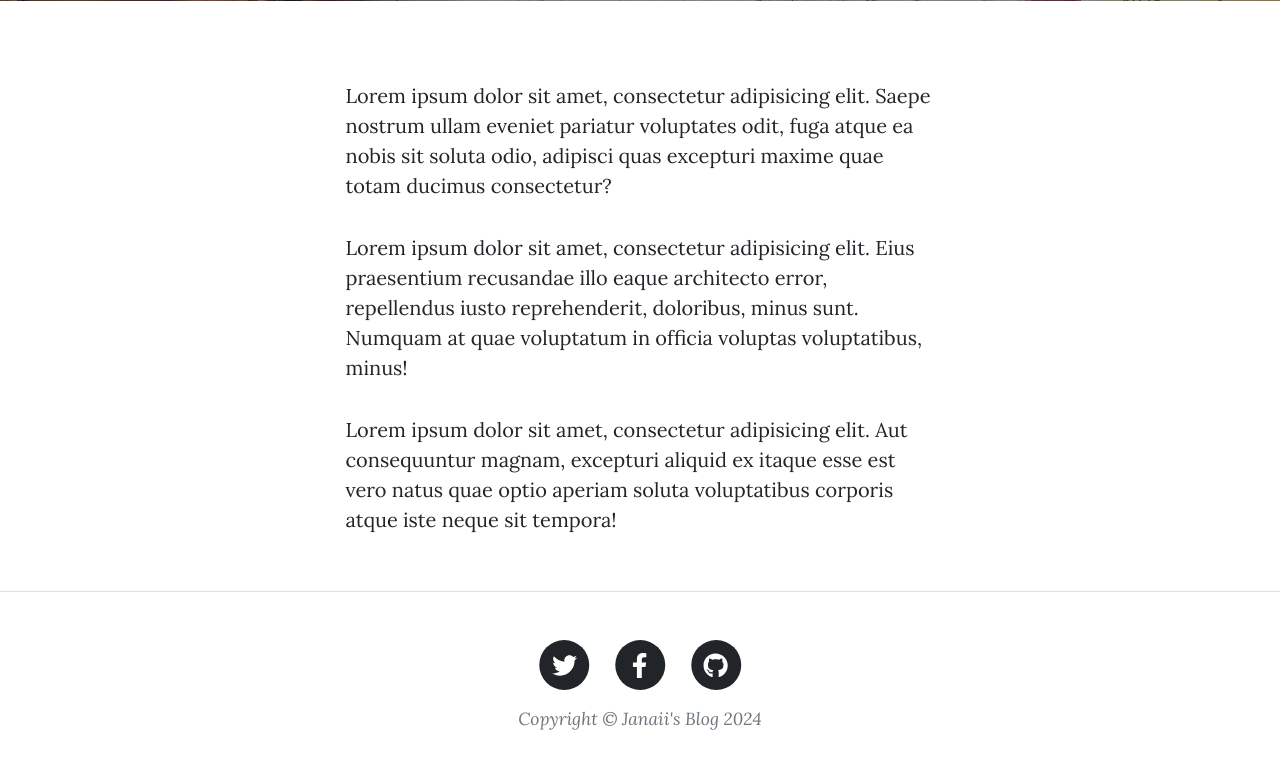
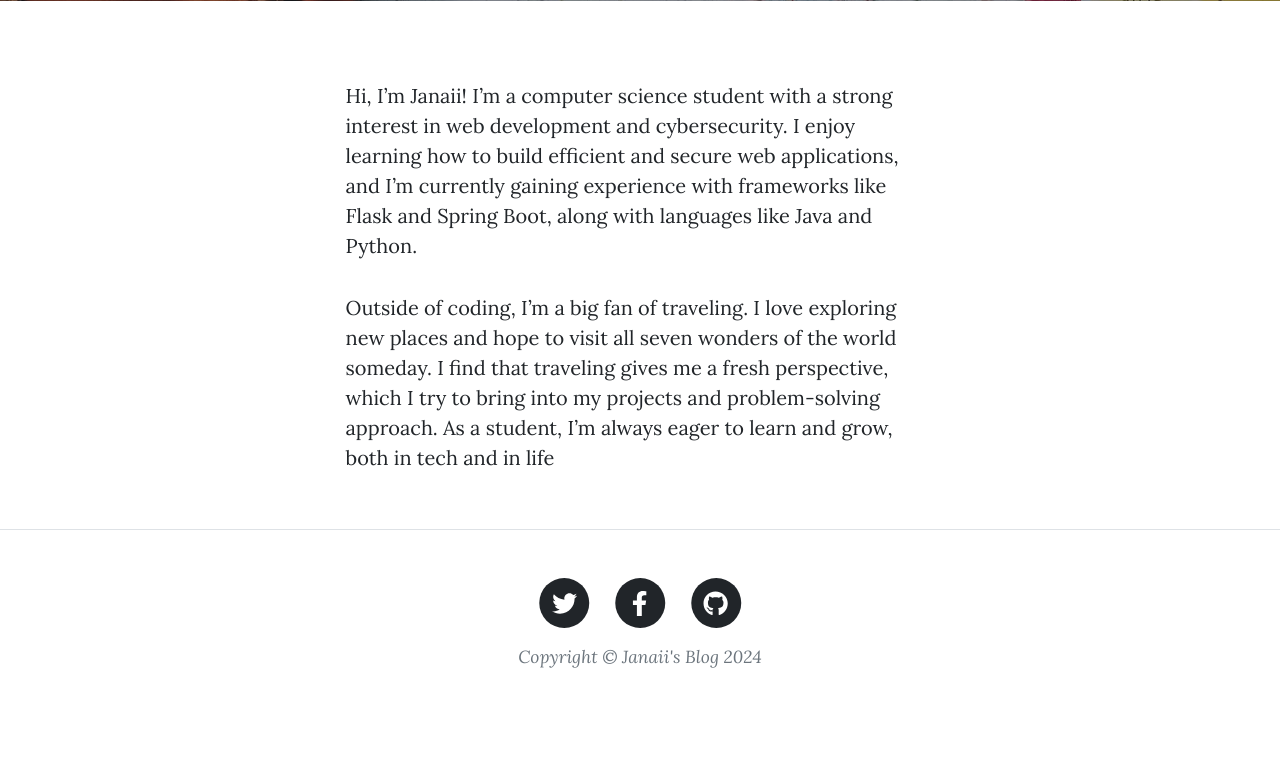
Before and after one commit to janaiie/Janaii-Blog, a Flask app: page /about in a window 1280 px wide. Shown: the part 531-1312 px from the top of the page. After the commit the page ends 1199 px from the top, so only its background shows below. Run offline with Flask 3, Linux system fonts and the light colour scheme; some libraries are stand-ins or nearby versions.

Commit message:
Update about.html

```diff
--- a/templates/about.html
+++ b/templates/about.html
@@ -22,22 +22,14 @@
     <div class="row gx-4 gx-lg-5 justify-content-center">
       <div class="col-md-10 col-lg-8 col-xl-7">
         <p>
-          Lorem ipsum dolor sit amet, consectetur adipisicing elit. Saepe
-          nostrum ullam eveniet pariatur voluptates odit, fuga atque ea nobis
-          sit soluta odio, adipisci quas excepturi maxime quae totam ducimus
-          consectetur?
+          Hi, I’m Janaii! I’m a computer science student with a strong interest in web development and cybersecurity.
+          I enjoy learning how to build efficient and secure web applications, and I’m currently gaining experience with
+          frameworks like Flask and Spring Boot, along with languages like Java and Python.
         </p>
         <p>
-          Lorem ipsum dolor sit amet, consectetur adipisicing elit. Eius
-          praesentium recusandae illo eaque architecto error, repellendus iusto
-          reprehenderit, doloribus, minus sunt. Numquam at quae voluptatum in
-          officia voluptas voluptatibus, minus!
-        </p>
-        <p>
-          Lorem ipsum dolor sit amet, consectetur adipisicing elit. Aut
-          consequuntur magnam, excepturi aliquid ex itaque esse est vero natus
-          quae optio aperiam soluta voluptatibus corporis atque iste neque sit
-          tempora!
+          Outside of coding, I’m a big fan of traveling. I love exploring new places and hope to visit all seven wonders
+          of the world someday. I find that traveling gives me a fresh perspective, which I try to bring into my projects
+          and problem-solving approach. As a student, I’m always eager to learn and grow, both in tech and in life
         </p>
       </div>
     </div>
```
